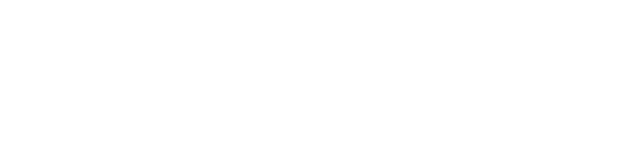
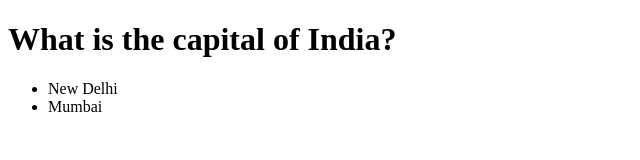
Before and after one commit to acciojob/trivia-sai206, a website: page main.html in a window 1280 px wide. Shown: the whole page, without its empty margins (0-640 px from the left). Drawn offline with Linux system fonts and the light colour scheme.

Commit message:
created a submission

```diff
--- a/main.html
+++ b/main.html
@@ -10,7 +10,12 @@
 	<!-- the entire body must be written by student -->
     <script type="text/javascript" src="./script.js">
 </script>
-
+       <h1>What is the capital of India?</h1>
+	<ul itemtype='sphere'>
+		<li>New Delhi</li>
+		<li>Mumbai</li>
+	</ul>
 </body>
 
+
 </html>
```
